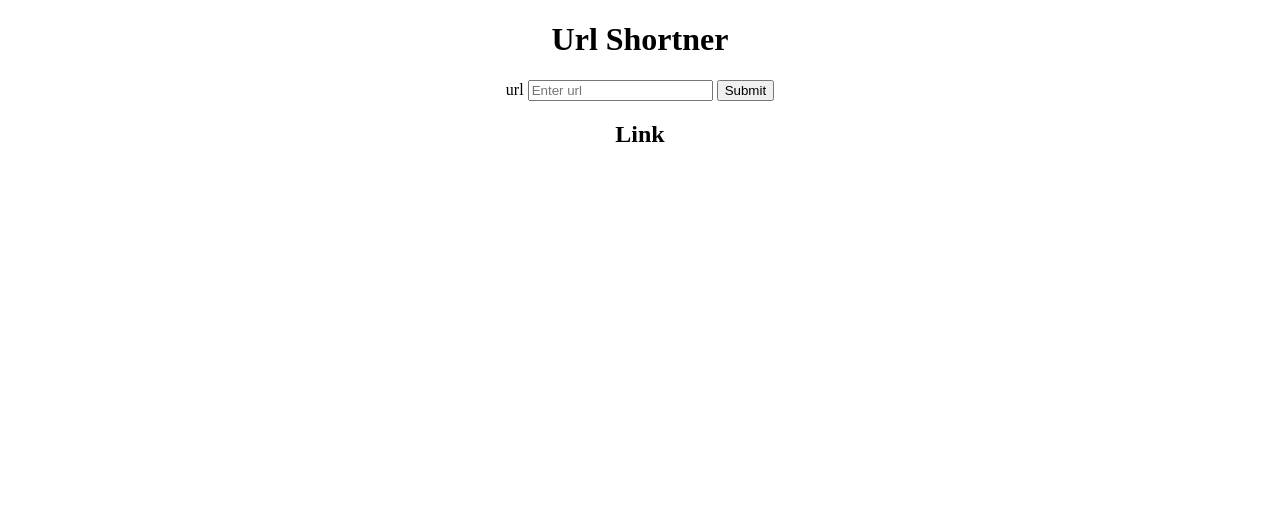
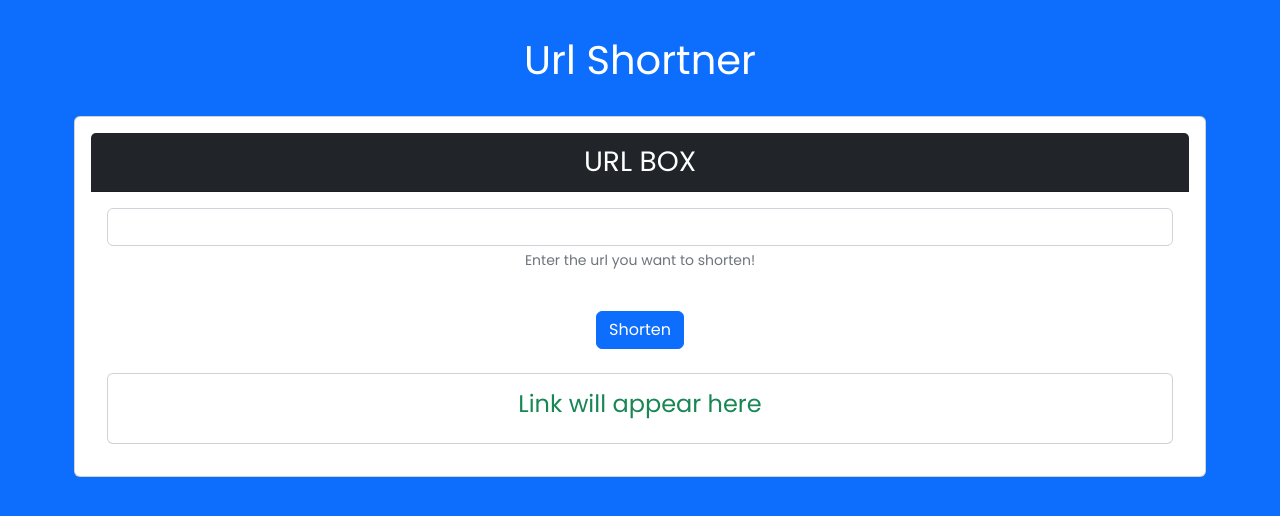
Before and after one commit to Nitesh-mint/django_project, a Django app: page / in a window 1280 px wide. Shown: the top 516 px of the page. Run offline with Django 4.2, Linux system fonts and the light colour scheme; some libraries are stand-ins or nearby versions.

Commit message:
added some css

```diff
--- a/templates/index.html
+++ b/templates/index.html
@@ -6,21 +6,37 @@
     <meta name="viewport" content="width=device-width, initial-scale=1.0">
     <title>Url shortner</title>
     <script src="https://code.jquery.com/jquery-3.1.1.min.js"></script>
+    <link href='https://fonts.googleapis.com/css?family=Poppins' rel='stylesheet'>
+    <link href="https://cdn.jsdelivr.net/npm/bootstrap@5.2.2/dist/css/bootstrap.min.css" rel="stylesheet" integrity="sha384-Zenh87qX5JnK2Jl0vWa8Ck2rdkQ2Bzep5IDxbcnCeuOxjzrPF/et3URy9Bv1WTRi" crossorigin="anonymous">
 </head>
-<body>
-    <div align="center">
-    <main>
-    <h1>Url Shortner</h1>
-    <form id="post-form">
-        {% csrf_token %}
-        <label for="url">url</label>
-        <input type="text" name="link" id="link" placeholder="Enter url">
-        <button type="submit" id="shorten">Submit</button>
-    </form>
+<body class="p-3 mb-2 bg-primary text-black">
+    <div class="container p-1 mb-1 bg-primary.bg-gradient" style="font-family: Poppins;"    >
+        <div class="p-3 mb-2 bg-secondary.bg-gradient text-white">
+            <h1 class="fs-1 text-center">Url Shortner</h1>
+        </div>
+        <div class="card text-center mx-auto w-100 p-3">
+            <div class="card-header fs-3 text-bg-dark">URL BOX</div>
+            <div class="card-body">
+                <form id="post-form">
+                    {% csrf_token %}
+                    <div class="mb-3">
 
-    <h2 align="center">Link</h2>
-    </main>
-</div>
+                        <input type="text" class="form-control" aria-describedby="url-help" id="link" name="link">
+                        <div id="url-help" class="form-text">Enter the url you want to shorten!</div>
+
+                    </div>
+                    <br />
+                    <button type="submit" id="shorten" class="btn btn-primary">Shorten</button>
+                </form>
+                <br />
+                <div class="card">
+                    <div class="card-body">
+                        <h4 class="link-success">Link will appear here</h4>
+                    </div>
+                </div>
+            </div>
+        </div>
+    </div>
 
     <script type="text/javascript">
         $(document).on('submit','#post-form',function(e){
@@ -34,9 +50,9 @@
                     csrfmiddlewaretoken:$('input[name=csrfmiddlewaretoken]').val(),
                 },
                 success: function(data){
-                    $('h2').html("localhost:8000/"+data)
+                    $('h4').html("localhost:8000/"+data)
                 }
-            });
+             });
         });
     </script>
 </body>
```
Also changed, not shown: db.sqlite3.
